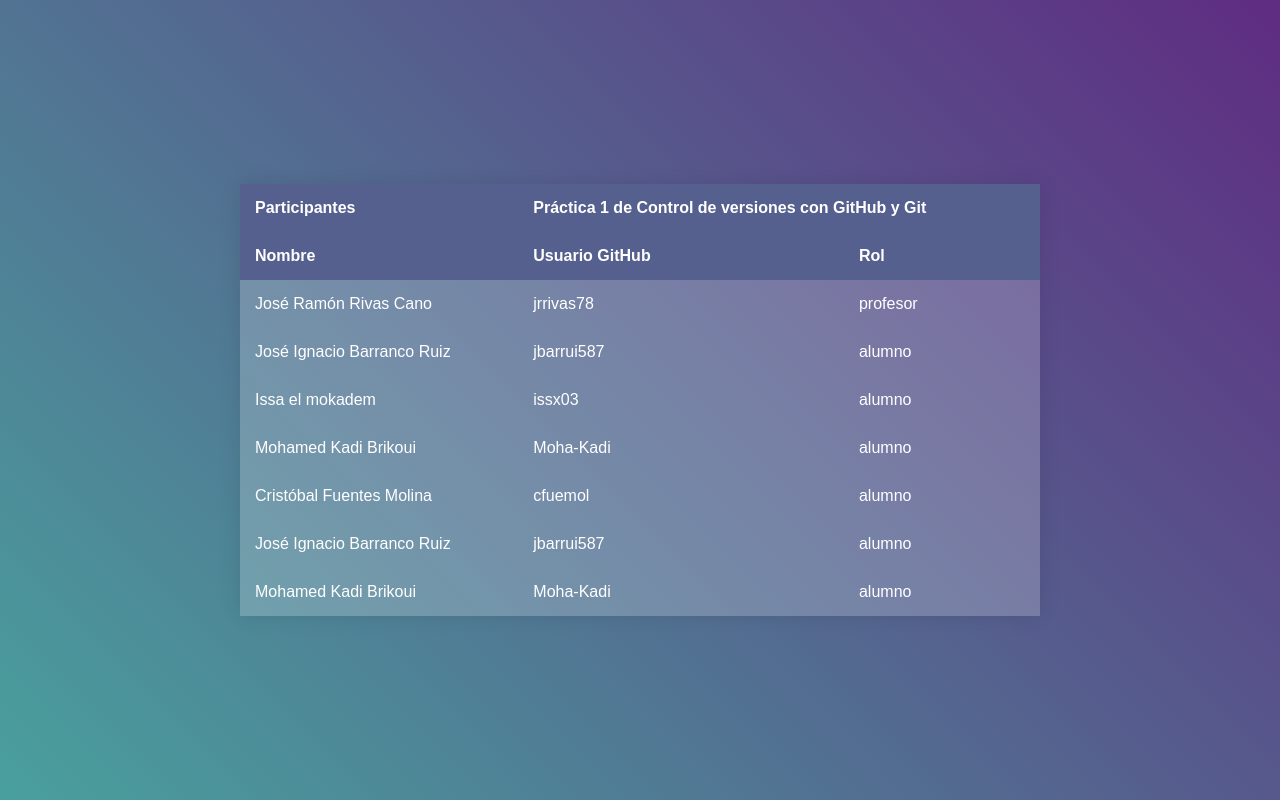
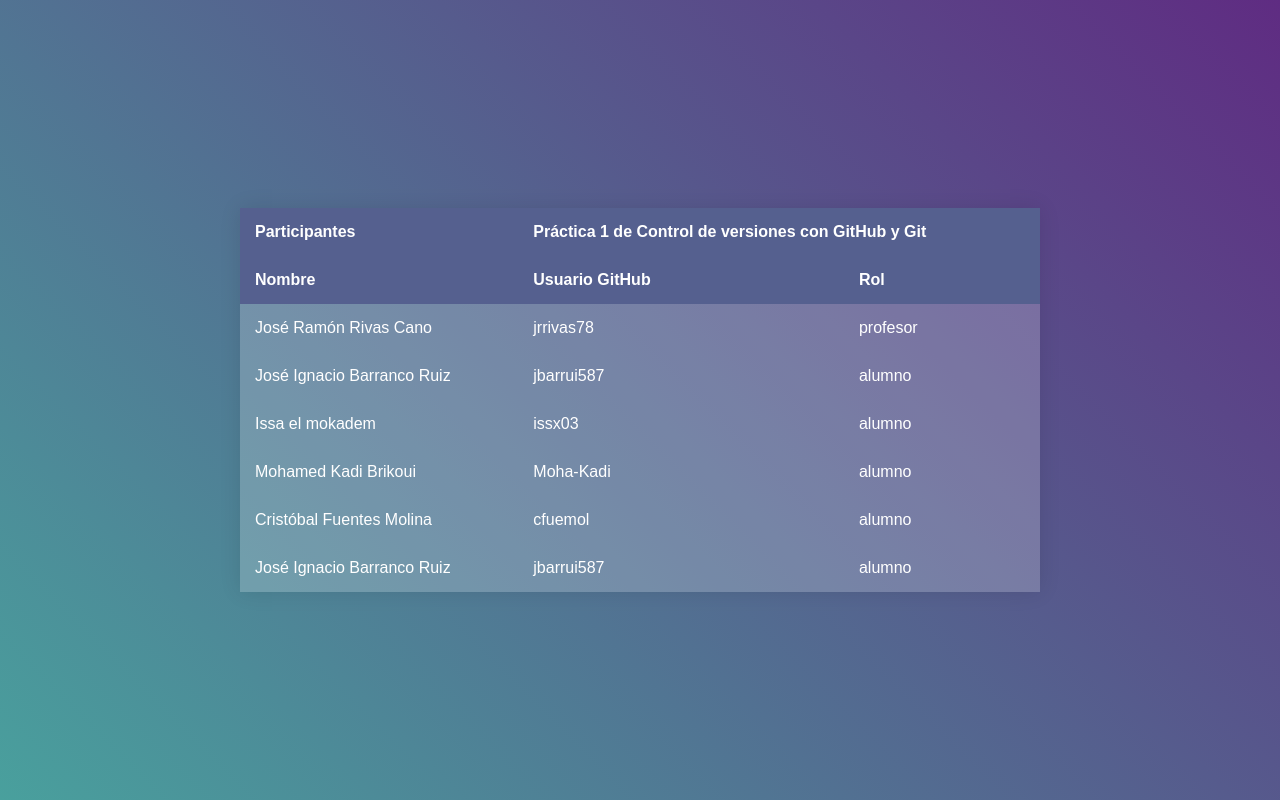
Before and after one commit to fcorcar/EEDD1-Backup, a plain HTML site: page index.html in a window 1280 px wide. Drawn offline with Linux system fonts and the light colour scheme.

```diff
--- a/index.html
+++ b/index.html
@@ -48,12 +48,6 @@
                     <td>alumno</td>
                 </tr>
 
-                <tr>
-                    <td>Mohamed Kadi Brikoui</td>
-                    <td>Moha-Kadi</td>
-                    <td>alumno</td>
-                </tr>
-
             </tbody>
         </table>
     </div>
```
